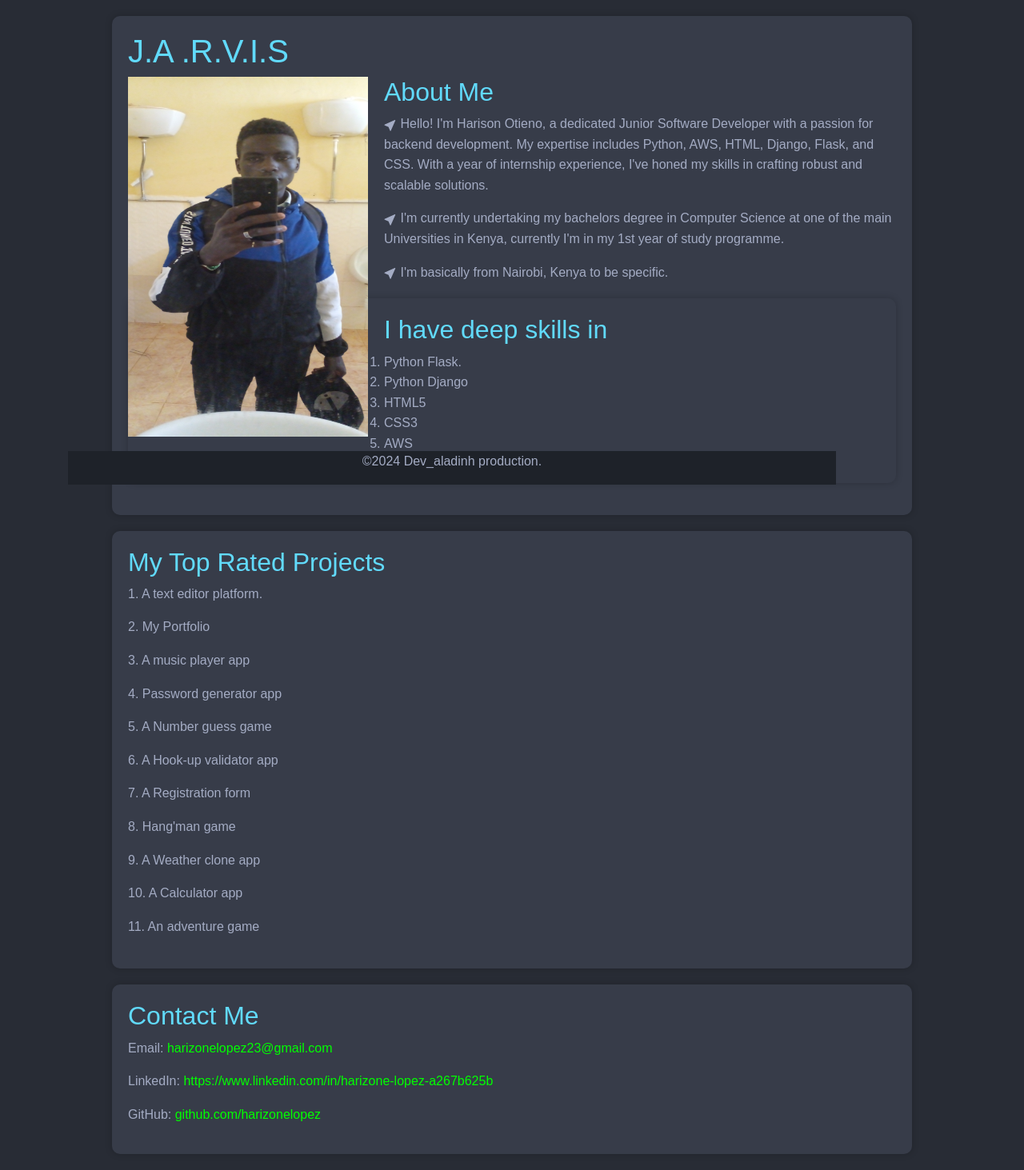
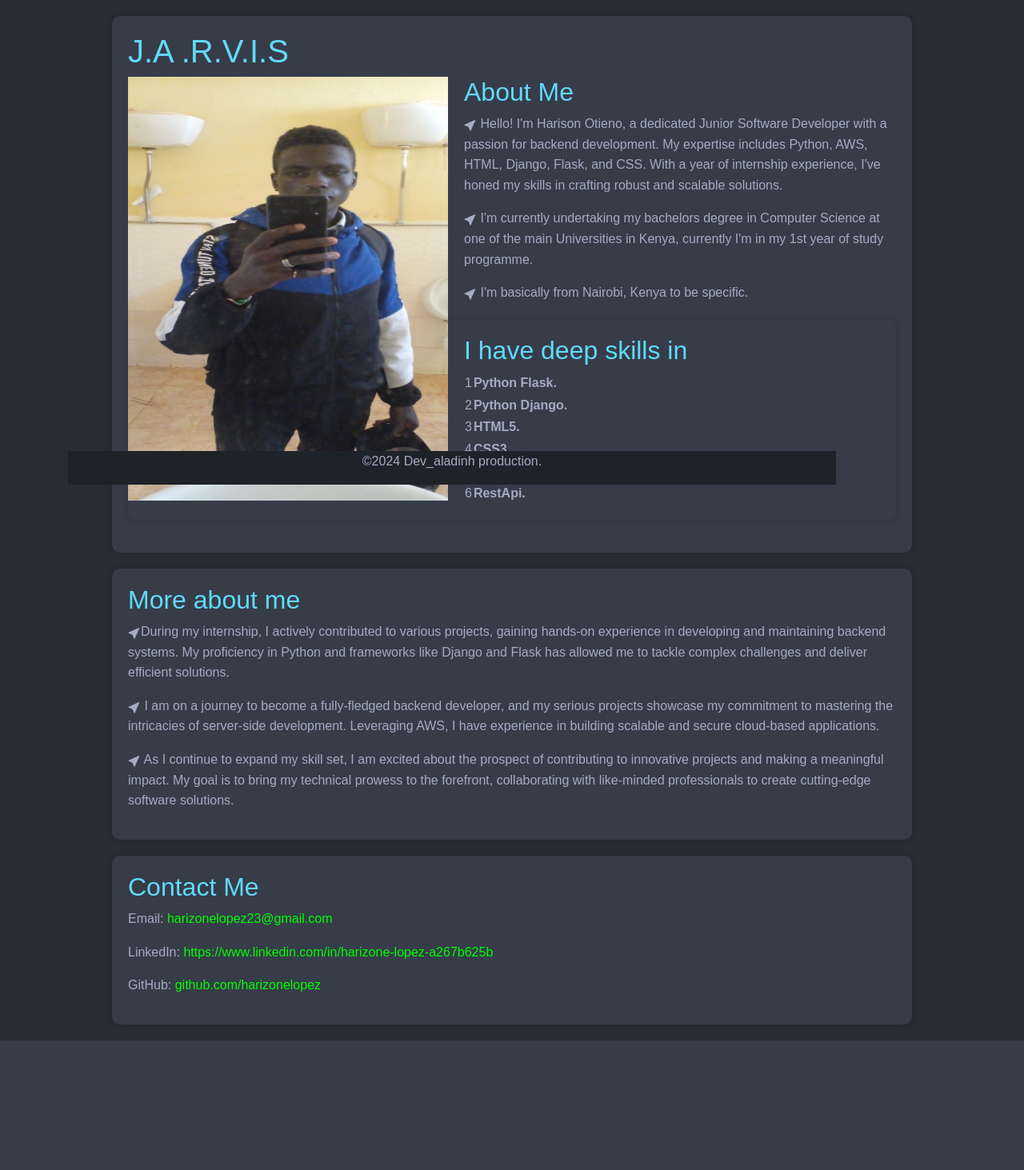
Before and after one commit to harizonelopez/my-portfolio, a Flask app: page / in a window 1280 px wide. Shown: the part 194-1657 px from the top of the page at 80% size. After the commit the page ends 1495 px from the top, so only its background shows below. Run offline with Flask 3, Linux system fonts and the light colour scheme; some libraries are stand-ins or nearby versions.

Commit message:
Update home.html

```diff
--- a/website/templates/home.html
+++ b/website/templates/home.html
@@ -34,7 +34,7 @@
             color: #FF1493;
         }
 
-        p, li {
+        p, li, tr {
             line-height: 1.6;
             color: #a4acc4;
         }
@@ -87,7 +87,7 @@
     <section>
         <div>
         <h1> J.A .R.V.I.S </h1>
-        <img src="{{ url_for('static', filename='dni.jpg') }}" alt="My Image" style="float: left; margin-right: 20px; width: 300px; height: 450px;">
+        <img src="{{ url_for('static', filename='dni.jpg') }}" alt="My Image" style="float: left; margin-right: 20px; width: 400px; height: 530px;">
 
         <h2>About Me</h2>
         <p><svg xmlns="http://www.w3.org/2000/svg" width="16" height="16" fill="currentColor" class="bi bi-cursor-fill" viewBox="0 0 16 16">
@@ -100,35 +100,48 @@
               <path d="M14.082 2.182a.5.5 0 0 1 .103.557L8.528 15.467a.5.5 0 0 1-.917-.007L5.57 10.694.803 8.652a.5.5 0 0 1-.006-.916l12.728-5.657a.5.5 0 0 1 .556.103z"/>
             </svg> I'm basically from Nairobi, Kenya to be specific.</p>
         </div>
-            <section>
+        <section>
             <h2>I have deep skills in </h2>
-            <ol>
-                <li>   Python Flask.</li>
-                <li> Python Django</li>
-                <li> HTML5</li>
-                <li> CSS3</li>
-                <li> AWS</li>
-            </ol>
-            </section>
+            <table>
+                <tr>
+                    <td>1</td>
+                    <th>Python Flask.</th>
+                </tr>
+                <tr>
+                    <td>2</td>
+                    <th>Python Django.</th>
+                </tr>
+                <tr>
+                    <td>3</td>
+                    <th>HTML5.</th>
+                </tr>
+                <tr>
+                    <td>4</td>
+                    <th>CSS3.</th>
+                </tr>
+                <tr>
+                    <td>5</td>
+                    <th>AWS.</th>
+                </tr>
+                <tr>
+                    <td>6</td>
+                    <th>RestApi.</th>
+                </tr>
+            </table>
+        </section>
     </section>
-
     <section>
-        <h2>My Top Rated Projects</h2>
-        <div class="project">
-            <p>1. A text editor platform.</p>
-            <p>2. My Portfolio</p>
-            <p>3. A music player app</p>
-            <p>4. Password generator app</p>
-            <p>5. A Number guess game</p>
-            <p>6. A Hook-up validator app</p>
-            <p>7. A Registration form</p>
-            <p>8. Hang'man game</p>
-            <p>9. A Weather clone app</p>
-            <p>10. A Calculator app</p>
-            <P>11. An adventure game </p>
-        </div>
+        <h2> More about me</h2>
+        <p> <svg xmlns="http://www.w3.org/2000/svg" width="16" height="16" fill="currentColor" class="bi bi-cursor-fill" viewBox="0 0 16 16">
+            <path d="M14.082 2.182a.5.5 0 0 1 .103.557L8.528 15.467a.5.5 0 0 1-.917-.007L5.57 10.694.803 8.652a.5.5 0 0 1-.006-.916l12.728-5.657a.5.5 0 0 1 .556.103z"/>
+          </svg>During my internship, I actively contributed to various projects, gaining hands-on experience in developing and maintaining backend systems. My proficiency in Python and frameworks like Django and Flask has allowed me to tackle complex challenges and deliver efficient solutions.</p>
+        <p> <svg xmlns="http://www.w3.org/2000/svg" width="16" height="16" fill="currentColor" class="bi bi-cursor-fill" viewBox="0 0 16 16">
+            <path d="M14.082 2.182a.5.5 0 0 1 .103.557L8.528 15.467a.5.5 0 0 1-.917-.007L5.57 10.694.803 8.652a.5.5 0 0 1-.006-.916l12.728-5.657a.5.5 0 0 1 .556.103z"/>
+          </svg> I am on a journey to become a fully-fledged backend developer, and my serious projects showcase my commitment to mastering the intricacies of server-side development. Leveraging AWS, I have experience in building scalable and secure cloud-based applications.</p>
+        <p> <svg xmlns="http://www.w3.org/2000/svg" width="16" height="16" fill="currentColor" class="bi bi-cursor-fill" viewBox="0 0 16 16">
+            <path d="M14.082 2.182a.5.5 0 0 1 .103.557L8.528 15.467a.5.5 0 0 1-.917-.007L5.57 10.694.803 8.652a.5.5 0 0 1-.006-.916l12.728-5.657a.5.5 0 0 1 .556.103z"/>
+          </svg> As I continue to expand my skill set, I am excited about the prospect of contributing to innovative projects and making a meaningful impact. My goal is to bring my technical prowess to the forefront, collaborating with like-minded professionals to create cutting-edge software solutions.</p>
     </section>
-
     <section>
         <h2>Contact Me</h2>
         <p>Email: <a href="mailto:harizonelopez23@gmail.com">harizonelopez23@gmail.com</a></p>
```
